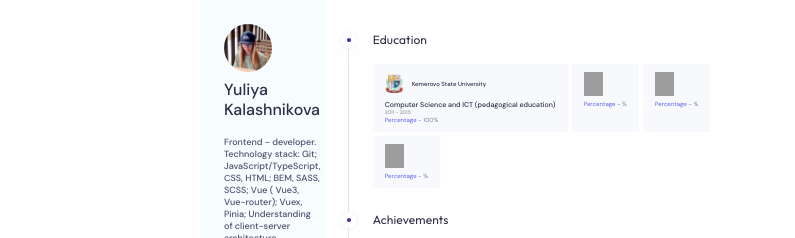
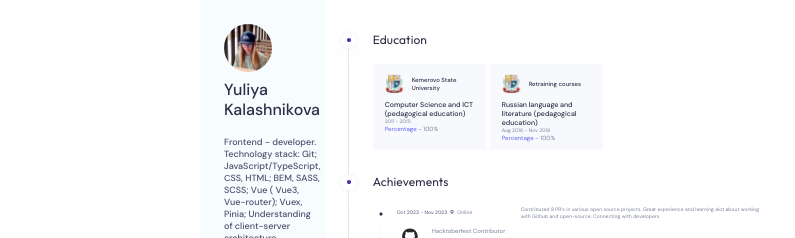
Before and after one commit to yuKalashnikova2/summary, a Vue app: page / in a window 1280 px wide. Shown: the top 238 px of the page, without its empty margins (143-938 px from the left). Built offline with nearby package versions, Linux system fonts and the light colour scheme; grey boxes are pictures that could not be loaded.

Commit message:
refactor(styles): EducationCard

```diff
--- a/src/components/EducationCard.vue
+++ b/src/components/EducationCard.vue
@@ -28,6 +28,7 @@ export default {
 .education__cards__item {
   background-color: #f7f9fc;
   padding: 8px 12px;
+  max-width: 113px;
   &__logo {
     display: flex;
     align-items: center;
--- a/src/components/EducationSection.vue
+++ b/src/components/EducationSection.vue
@@ -24,9 +24,13 @@ export default {
         name="Computer Science and ICT (pedagogical education)"
         images="university"
       />
-      <EducationCard />
-      <EducationCard />
-      <EducationCard />
+      <EducationCard
+        title="Retraining courses"
+        date="Aug 2016 - Nov 2016"
+        percentage="100"
+        name="Russian language and literature (pedagogical education)"
+        images="university"
+       />
     </div>
   </div>
 </template>
```
